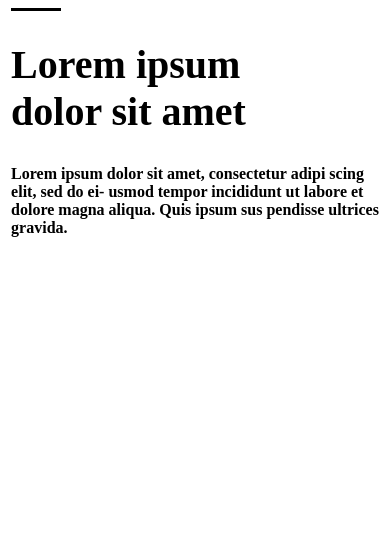
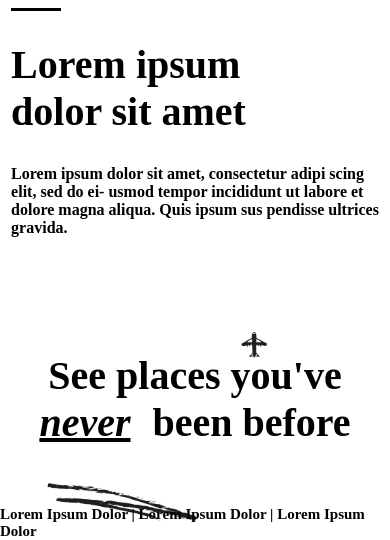
Before and after one commit to Dollarsssss/Clone-Template-Travel, a plain HTML site: page index.html in a window 390 px wide. Shown: the part 2624-3164 px from the top of the page. Before the commit the page ends 2881 px from the top, so only its background shows below. Drawn offline with Linux system fonts and the light colour scheme.

Commit message:
Update content_more2

```diff
--- a/index.html
+++ b/index.html
@@ -93,7 +93,7 @@
         </div>
     </section>
 
-    <!-- <section class="content_more2">
+    <section class="content_more2">
         <div class="container">
             <div class="content_more2_info">
                 <h1>See places you've</h1>
@@ -103,7 +103,7 @@
                 <p>Lorem Ipsum Dolor | Lorem Ipsum Dolor | Lorem Ipsum Dolor</p>
             </div>
         </div>
-    </section> -->
+    </section>
 
     <section class="content_mid">
         <div class="container">
--- a/style.css
+++ b/style.css
@@ -298,6 +298,7 @@ header {
     .content_top {
         height: auto;
         background-image: url();
+
         & .container {
             max-width: 420px;
 
@@ -361,12 +362,30 @@ header {
 }
 
 @media screen and (max-width: 480px) {
+
     .content_more2 {
         height: auto;
 
         & .container {
+            height: auto;
+            max-width: 420px;
 
-            height: auto;
+            & .content_more2_info {
+                margin-top: 95px;
+
+                & h1 {
+
+                    font-size: 40px;
+                }
+
+                & p {
+
+                    margin-top: 60px;
+                    font-size: 15px;
+
+                }
+
+            }
         }
     }
 }
```
